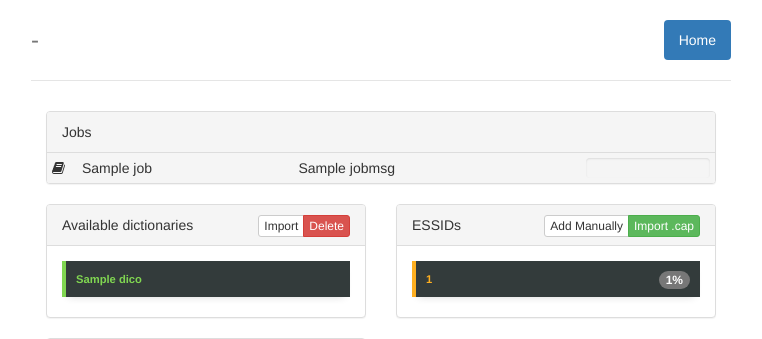
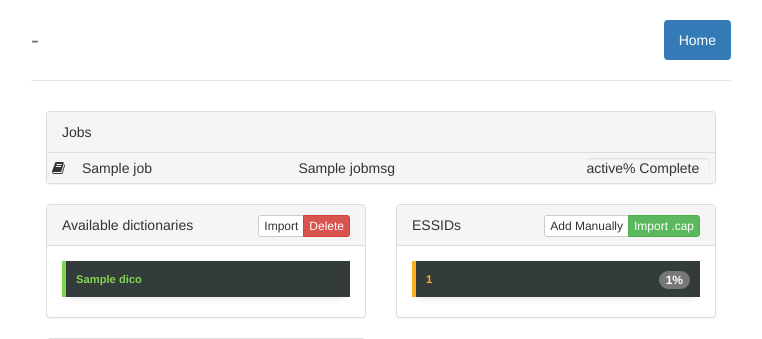
Before and after one commit to gbnk0/pyshake, a Flask app: template templates/home.html in a window 1280 px wide. Shown: the top 339 px of the page, without its empty margins (259-1021 px from the left). Run offline with Flask 2, Linux system fonts and the light colour scheme; the template is opened without the code that fills it: most values are stand-ins (such as "Sample title", 1, 10 or a date in 2020); parts of the project's set-up code (start-up, migrations or seed data) failed here and were passed over; some libraries are stand-ins or nearby versions.

Commit message:
Added job progressbar percentage and color

```diff
--- a/models.py
+++ b/models.py
@@ -3,6 +3,7 @@
 from config import db_path, db_file
 
 app = Flask(__name__)
+
 app.config['SQLALCHEMY_DATABASE_URI'] = 'sqlite:///' + db_path + db_file
 app.config['SQLALCHEMY_TRACK_MODIFICATIONS'] = True
 
--- a/templates/home.html
+++ b/templates/home.html
@@ -19,8 +19,14 @@
                                     <td style="width: 20%">
 
                                         <div class="progress">
-                                          <div class="progress-bar progress-bar-warning progress-bar-striped active" role="progressbar" aria-valuenow="{{ job.jobstate }}"
-                                          aria-valuemin="0" aria-valuemax="100" style="width: {{ job.jobstate }}%;">
+                                          {% if job.jobstate == 100 %}
+
+                                          <div class="progress-bar progress-bar-success" role="progressbar" aria-valuenow="{{ job.jobstate }}" aria-valuemin="0" aria-valuemax="100" style="width: {{ job.jobstate }}%;">
+                                          {% elif job.jobstate <= 100 %}
+
+                                          <div class="progress-bar progress-bar-warning progressbar-stripped active" role="progressbar" aria-valuenow="{{ job.jobstate }}" aria-valuemin="0" aria-valuemax="100" style="width: {{ job.jobstate }}%;">
+                                          {% endif %}
+                                          <span>{{ job.jobstate }}% Complete</span>
                                           </div>
                                         </div>
                                     </td>
```
